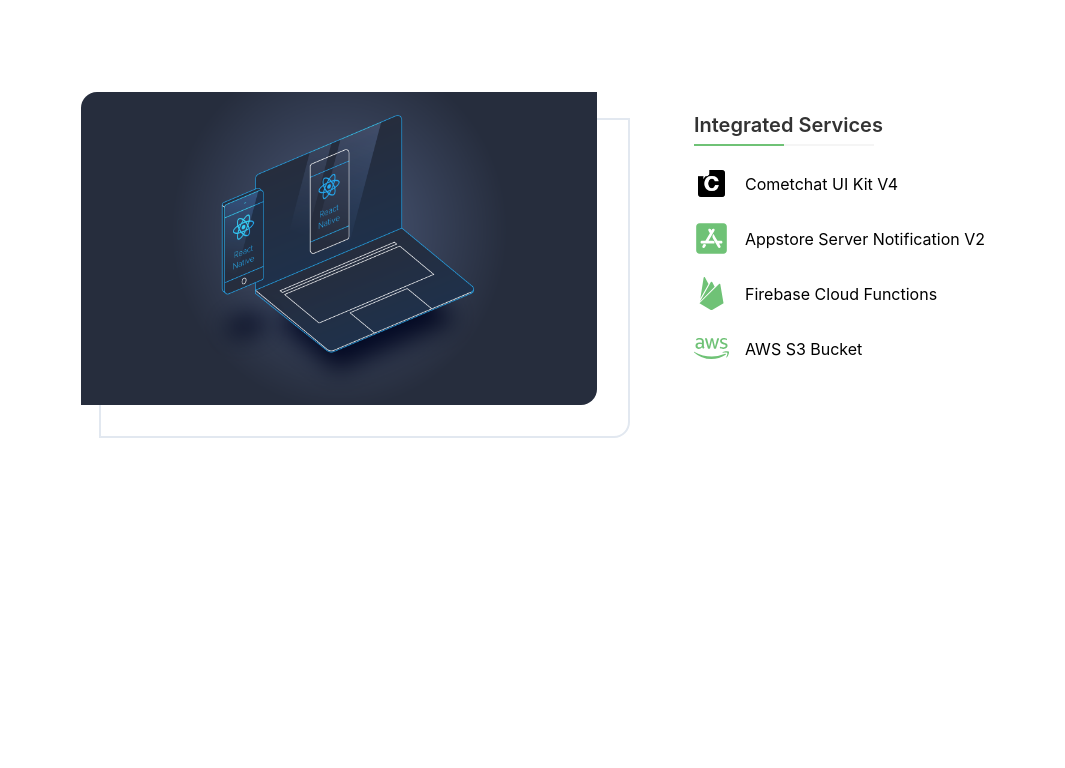
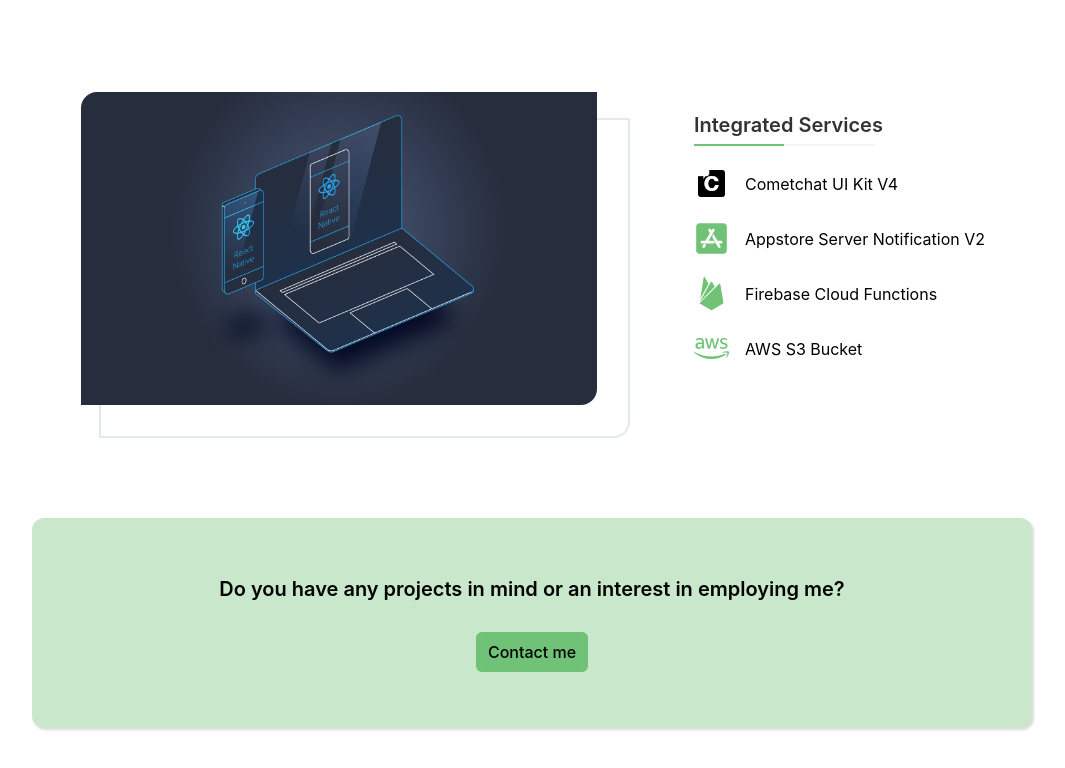
Before and after one commit to SVN-05/svn_resume, a Next.js app: page / in a window 1280 px wide. Shown: the part 1637-2405 px from the top of the page, without its empty margins (108-1173 px from the left). Before the commit the page ends 2203 px from the top, so only its background shows below. Built offline with nearby package versions, Linux system fonts and the light colour scheme.

Commit message:
ui tweak

```diff
--- a/src/components/about_me/LandingPage.js
+++ b/src/components/about_me/LandingPage.js
@@ -7,9 +7,12 @@
 import Projects from "./Projects";
 import { PageContext } from "@/context/context.provider";
 import ThirdParty from "./ThirdParty";
+import useAppStore from "@/store/store";
 
 const LandingPage = () => {
   const { isLandingLoaded, setIsLandingLoaded } = useContext(PageContext);
+  const cardColor = useAppStore((state) => state.cardColor);
+  const btnColor = useAppStore((state) => state.iconcolor);
 
   useEffect(() => {
     setTimeout(() => {
@@ -25,6 +28,24 @@
       <Ide />
       <Projects />
       <ThirdParty />
+      <div
+        style={{
+          backgroundColor: cardColor,
+          boxShadow: "rgba(0, 0, 0, 0.15) 1.95px 1.95px 2.6px",
+        }}
+        className="flex flex-col items-center mx-auto py-14 px-4 rounded-xl mt-20 gap-y-7 lg:w-5/6"
+      >
+        <h2 className="font-semibold text-xl text-center">
+          Do you have any projects in mind or an interest in employing me?
+        </h2>
+        <a
+          href="/contact"
+          style={{ backgroundColor: btnColor }}
+          className="text-md font-medium rounded-md px-3 py-2"
+        >
+          Contact me
+        </a>
+      </div>
     </main>
   );
 };
--- a/src/components/about_me/ThirdParty.js
+++ b/src/components/about_me/ThirdParty.js
@@ -19,7 +19,7 @@
 
   return (
     <div className="w-full flex flex-wrap items-start gap-x-16 gap-y-4 mt-20 pl-5 lg:justify-center">
-      <div className="border-2 h-60 w-full rounded-tl-2xl rounded-br-2xl mt-10 lg:h-80 lg:w-[45%]">
+      <div className="border-2 h-52 w-full rounded-tl-2xl rounded-br-2xl mt-10 lg:h-80 lg:w-[45%]">
         <Image
           width={0}
           height={0}
--- a/src/components/about_me/What_i_do.js
+++ b/src/components/about_me/What_i_do.js
@@ -14,8 +14,8 @@
   const { isLandingLoaded } = useContext(PageContext);
   const titlecolor = useAppStore((state) => state.titlecolor);
   const iconcolor = useAppStore((state) => state.iconcolor);
+  const cardColor = useAppStore((state) => state.cardColor);
   const isDarkMode = resolvedTheme === "dark";
-  const cardColor = isDarkMode ? colors.grey1 : colors.lightGreen2;
 
   const content = [
     {
--- a/src/store/store.js
+++ b/src/store/store.js
@@ -7,6 +7,7 @@
   textcolor: colors.black,
   titlecolor: colors.grey1,
   iconcolor: colors.primary,
+  cardColor: colors.lightGreen2,
   portfolioFilter: "All",
   //   Action Functions
   changeAppTheme: () =>
@@ -16,6 +17,7 @@
       textcolor: state.isDarkMode ? colors.black : colors.white,
       titlecolor: state.isDarkMode ? colors.grey1 : colors.white,
       iconcolor: state.isDarkMode ? colors.primary : colors.blue3,
+      cardColor: state.isDarkMode ? colors.lightGreen2 : colors.grey1,
     })),
   applyDarkTheme: () =>
     set((state) => ({
@@ -24,6 +26,7 @@
       textcolor: colors.white,
       titlecolor: colors.white,
       iconcolor: colors.blue3,
+      cardColor: colors.grey1,
     })),
   applyLightTheme: () =>
     set((state) => ({
@@ -32,6 +35,7 @@
       textcolor: colors.black,
       titlecolor: colors.grey1,
       iconcolor: colors.primary,
+      cardColor: colors.lightGreen2,
     })),
   setPortfolioFilter: (portfolioFilter) =>
     set(() => ({
```
